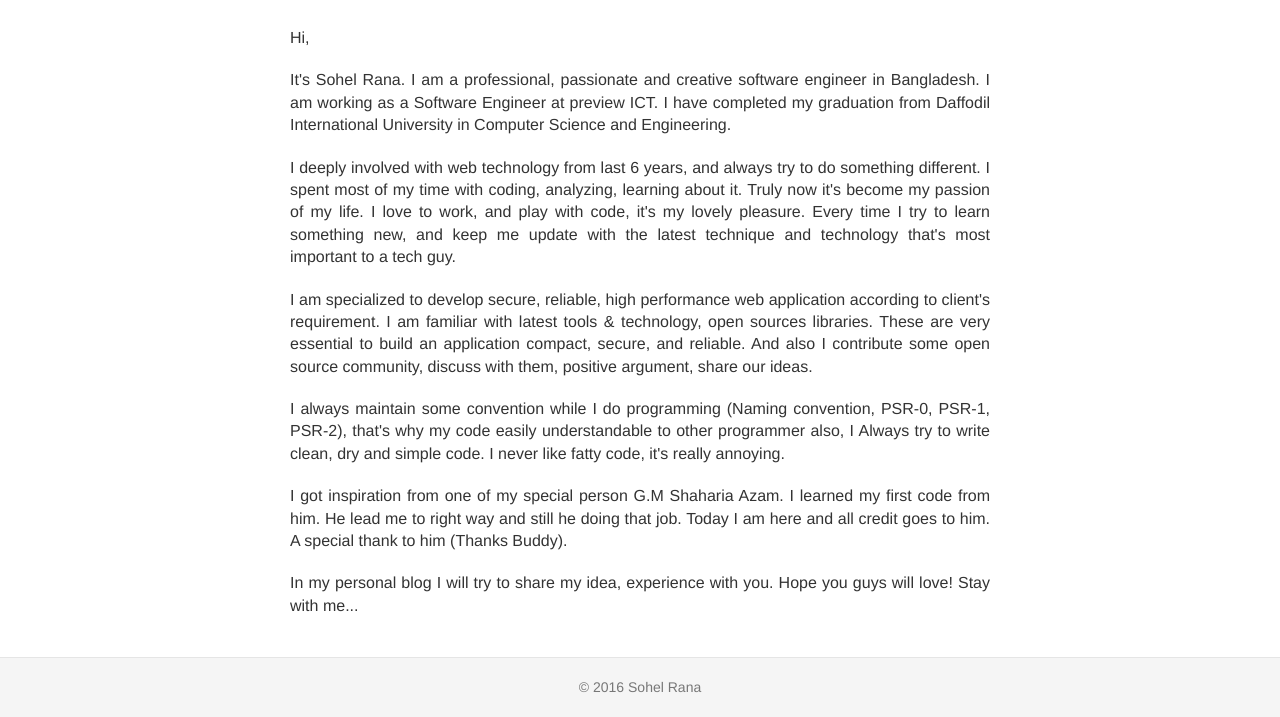
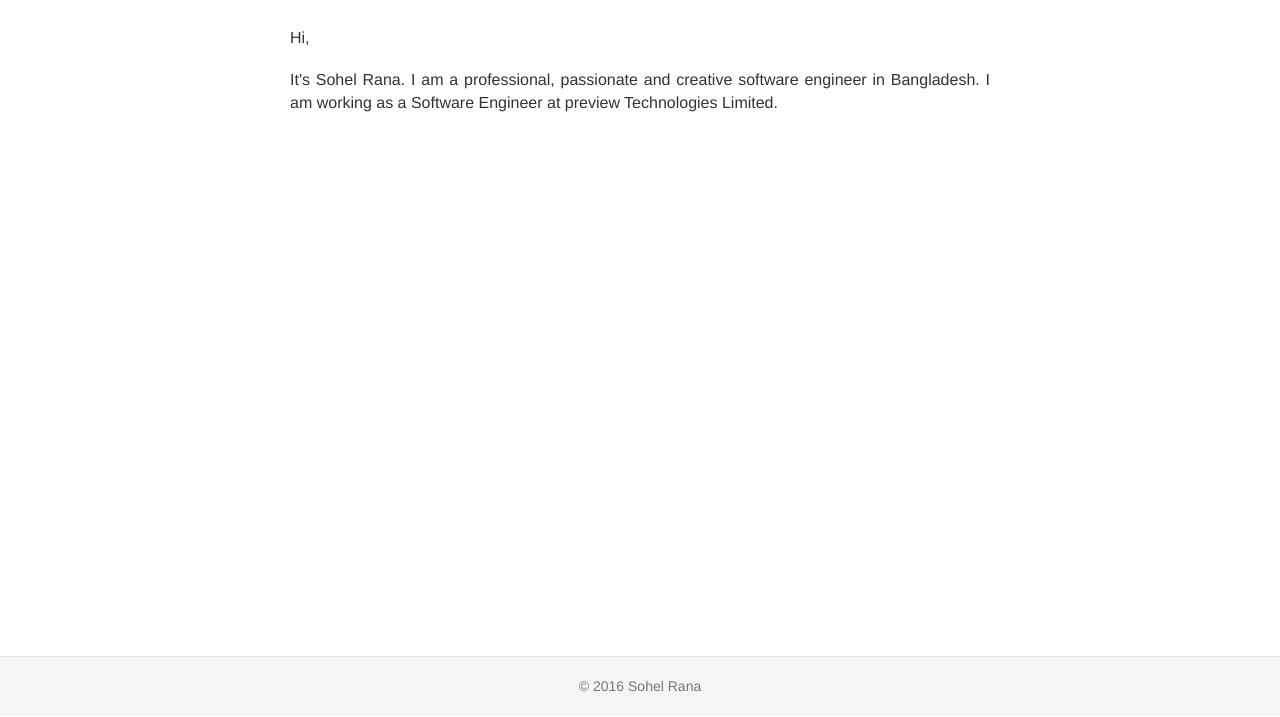
Before and after one commit to sohelrana820/dynamic-page-title-with-angular-js, a plain HTML site: page index.html at #!/about in a window 1280 px wide. Shown: the part 84-801 px from the top of the page. Drawn offline with nearby package versions, Linux system fonts and the light colour scheme; some packages are replaced by stand-ins of ours.

Commit message:
Crate pages

```diff
--- a/about.html
+++ b/about.html
@@ -1,13 +1,6 @@
 <p class="lead">Hi,</p>
 
-<p class="lead">It's Sohel Rana. I am a professional, passionate and creative software engineer in Bangladesh. I am working as a Software Engineer at preview ICT. I have completed my graduation from Daffodil International University in Computer Science and Engineering.</p>
-
-<p class="lead">I deeply involved with web technology from last 6 years,  and always try to do something different. I spent most of my time with coding,  analyzing, learning about it. Truly now it's become my passion of my life. I love to work, and play with code, it's my lovely pleasure. Every time I try to learn something new, and keep me update with the latest technique and technology that's most important to a tech guy.</p>
-
-<p class="lead">I am specialized to develop secure, reliable, high performance web application according to client's requirement. I am familiar with latest tools & technology, open sources libraries. These are very essential to build an application compact, secure, and reliable. And also I contribute some open source community, discuss with them, positive argument, share our ideas.</p>
-
-<p class="lead">I always maintain some convention while I do programming (Naming convention, PSR-0, PSR-1, PSR-2), that's why my code easily understandable to other programmer also, I Always try to write clean, dry and simple code. I never like fatty code, it's really annoying.</p>
-
-<p class="lead">I got inspiration from one of my special person  G.M Shaharia Azam. I learned my first code from him. He lead me to right way and still he doing that job. Today I am here and all credit goes to him. A special thank to him (Thanks Buddy).</p>
-
-<p class="lead">In my personal blog I will try to share my idea, experience with you. Hope you guys will love! Stay with me...</p>
+<p class="lead">
+    It's Sohel Rana. I am a professional, passionate and creative software engineer in Bangladesh.
+    I am working as a Software Engineer at preview Technologies Limited.
+</p>
```
